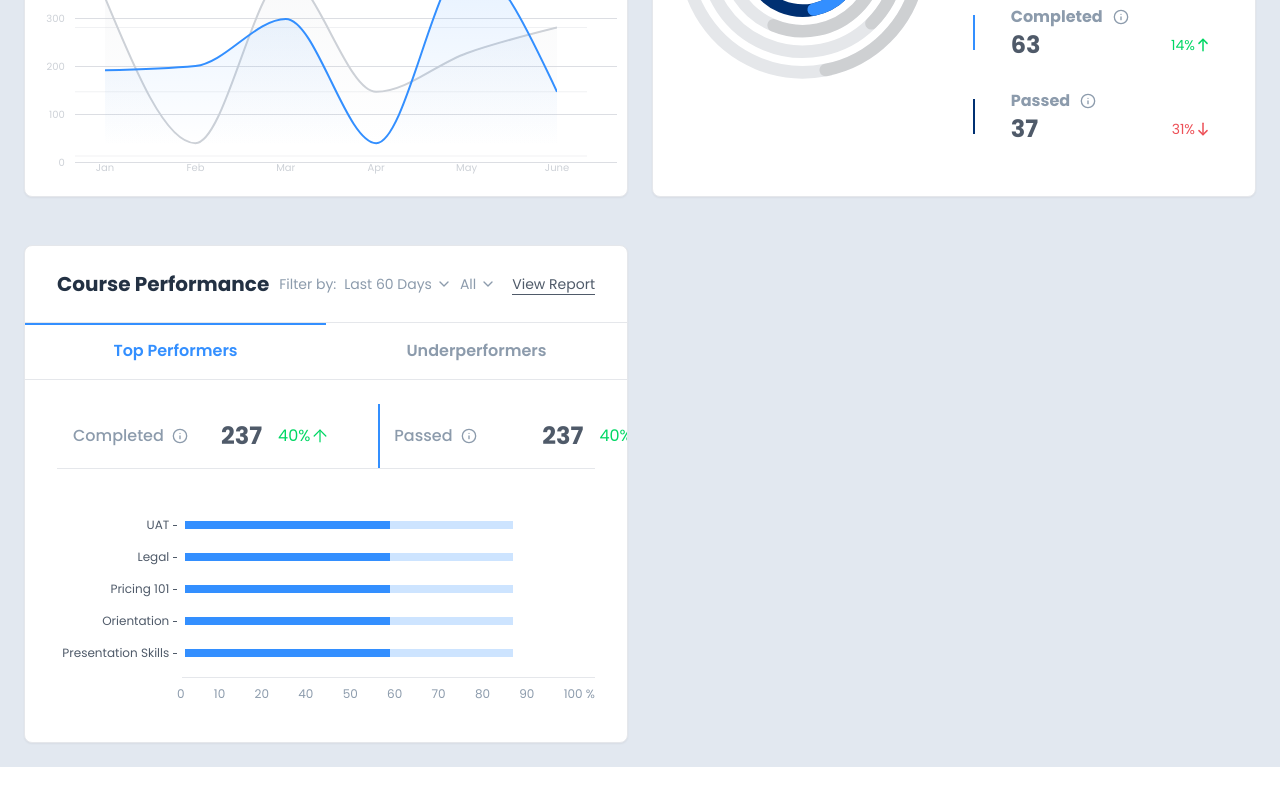
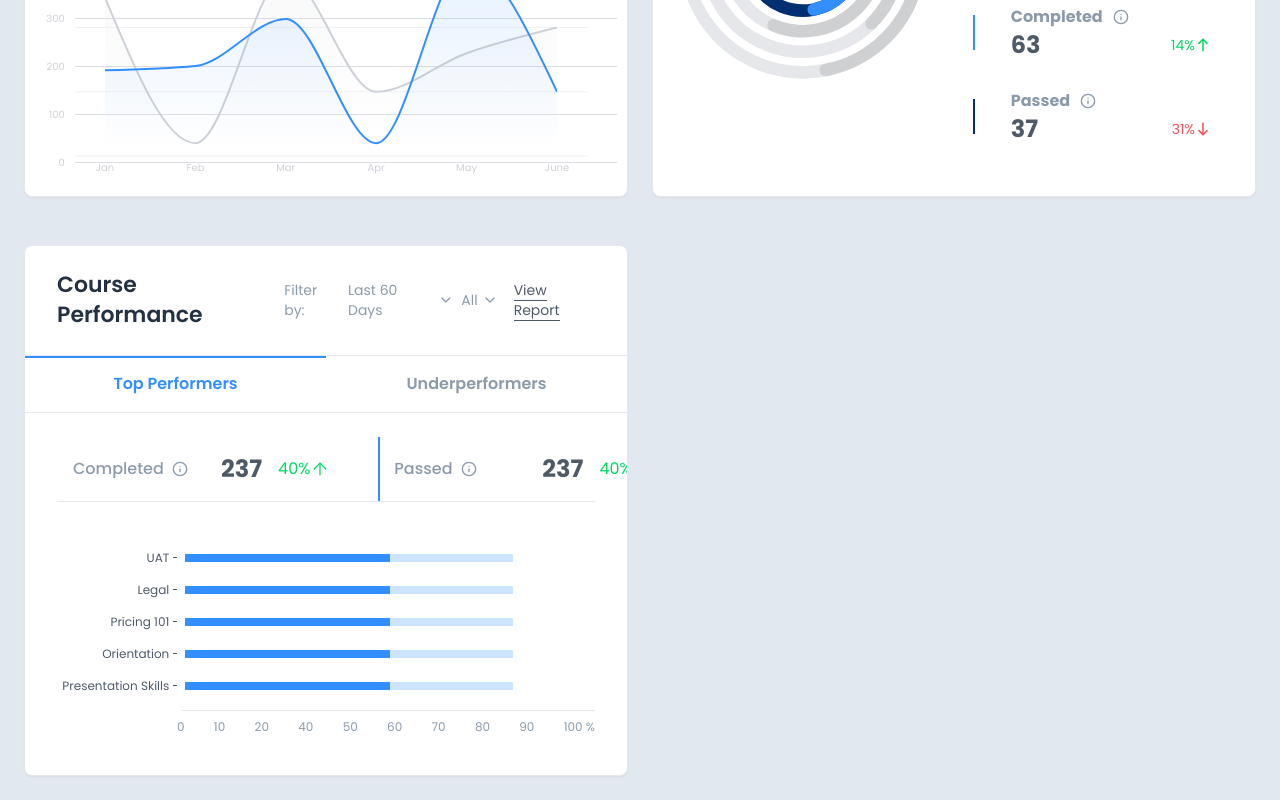
Before and after one commit to Dinnerli/dashboardprototype, a React (Vite) app: page / in a window 1280 px wide. Shown: the part 688-1488 px from the top of the page. Before the commit the page ends 1455 px from the top, so only its background shows below. Built offline with nearby package versions, Linux system fonts and the light colour scheme.

Commit message:
Change course performance title size
Updated the Course Performance card's title to size 22.

```diff
--- a/src/components/dashboard/CoursePerformanceCard.tsx
+++ b/src/components/dashboard/CoursePerformanceCard.tsx
@@ -91,7 +91,7 @@ const CoursePerformanceCard = () => {
       <div className="w-full">
         {/* Header */}
         <div className="flex justify-between items-center w-full px-8 py-6 border-b border-[#E5E7EB]">
-          <h3 className="text-lg md:text-xl font-bold text-[#233143] font-poppins">Course Performance</h3>
+          <h3 className="h3 text-[#233143] font-poppins">Course Performance</h3>
           <div className="flex items-center gap-4 text-xs md:text-sm">
             <div className="flex items-center gap-2">
               <span className="text-[#8C9BAC]">Filter by:</span>
```
